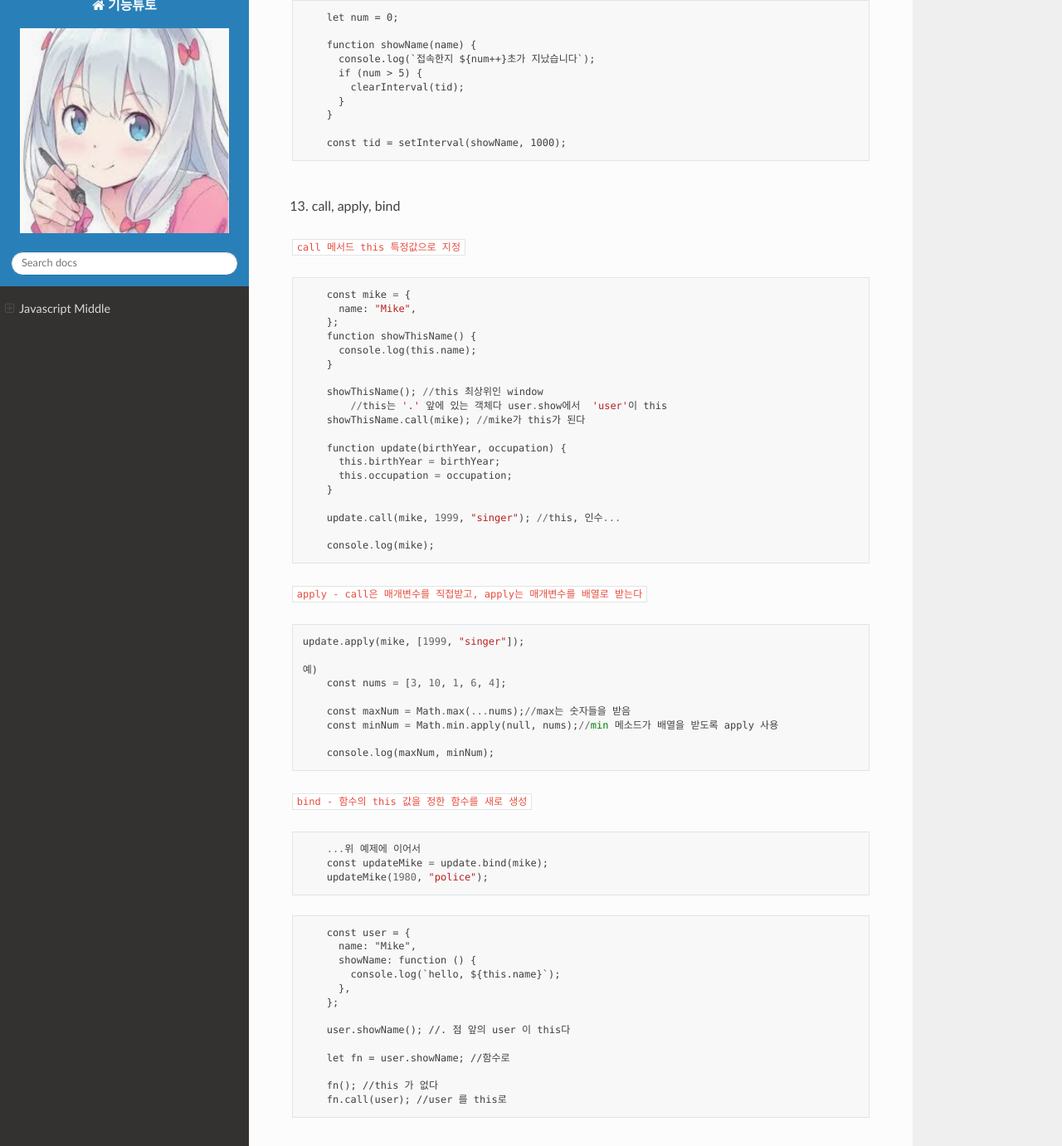
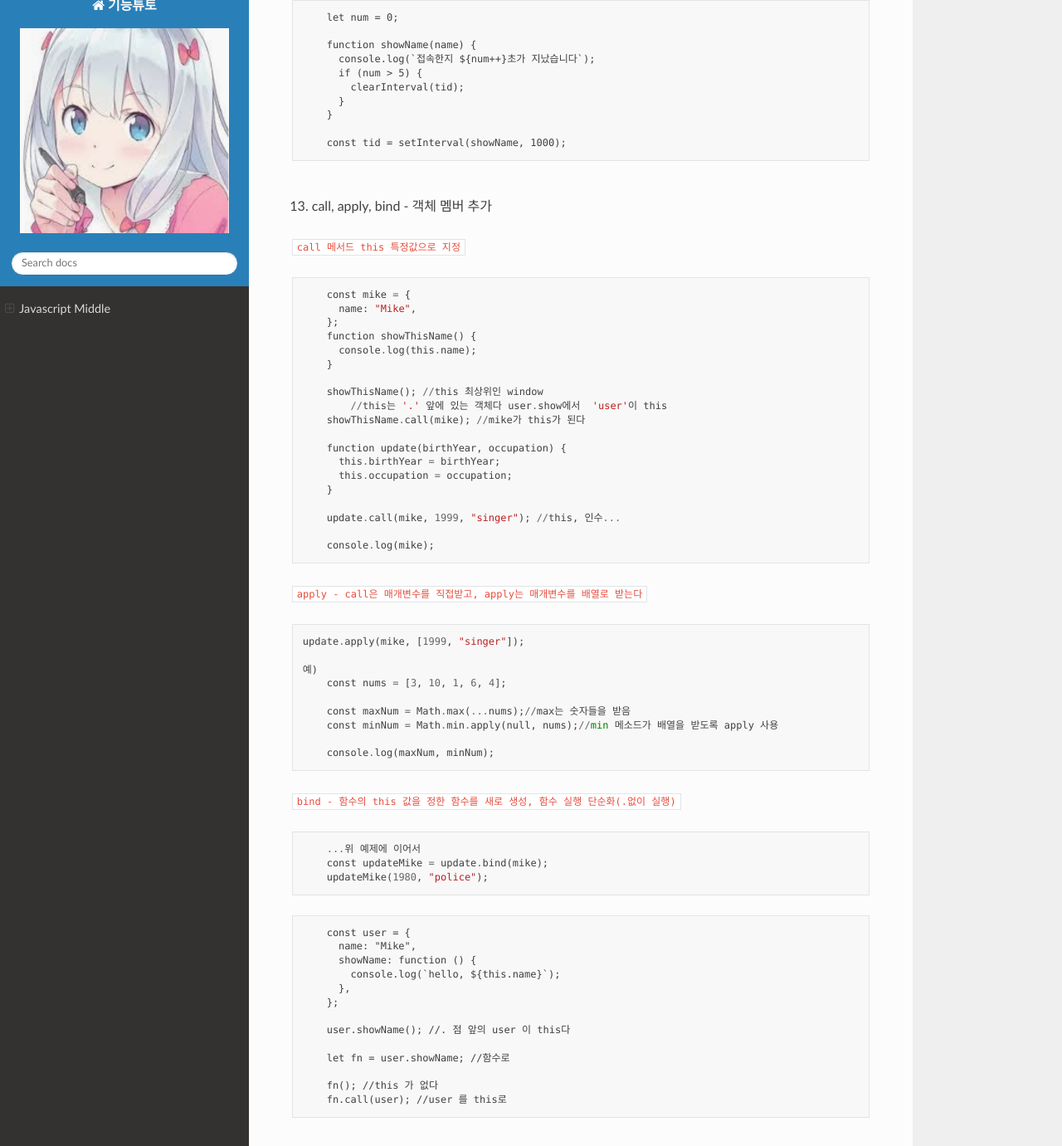
Before and after one commit to lisney/RTD, a Sphinx documentation site: the page built from docs/source/html/javascriptm.md, in a window 1280 px wide and 1400 px high, scrolled down 10084 px, cut to the strip 19-1400 px from the top of the window. Shown: the whole strip at 83% size. Built offline with Sphinx 7.4.7 and the Read the Docs theme 2.0.0, drawn with Linux system fonts in a browser that asks for light colours; pages that are not in the unit, such as notebooks, are missing from menus.

Commit message:
Update javascriptm.md

````diff
--- a/docs/source/html/javascriptm.md
+++ b/docs/source/html/javascriptm.md
@@ -534,7 +534,7 @@ setTimeout(showName, 3000, 'Mike');
 
 <br>
 
-13. call, apply, bind
+13. call, apply, bind - 객체 멤버 추가
 
 `call 메서드 this 특정값으로 지정`
 
@@ -574,7 +574,7 @@ update.apply(mike, [1999, "singer"]);
     console.log(maxNum, minNum);
 ```
 
-`bind - 함수의 this 값을 정한 함수를 새로 생성`
+`bind - 함수의 this 값을 정한 함수를 새로 생성, 함수 실행 단순화(.없이 실행)`
 
 ```
     ...위 예제에 이어서
````
